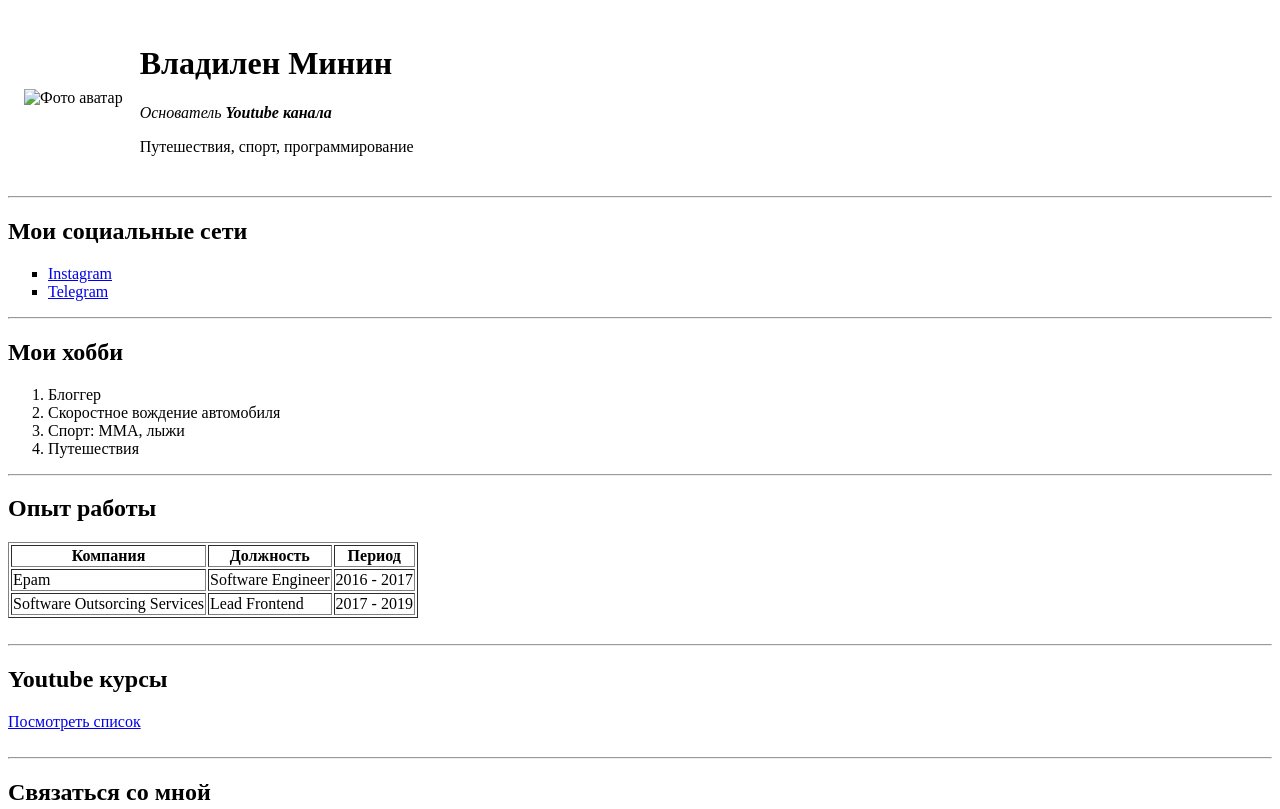
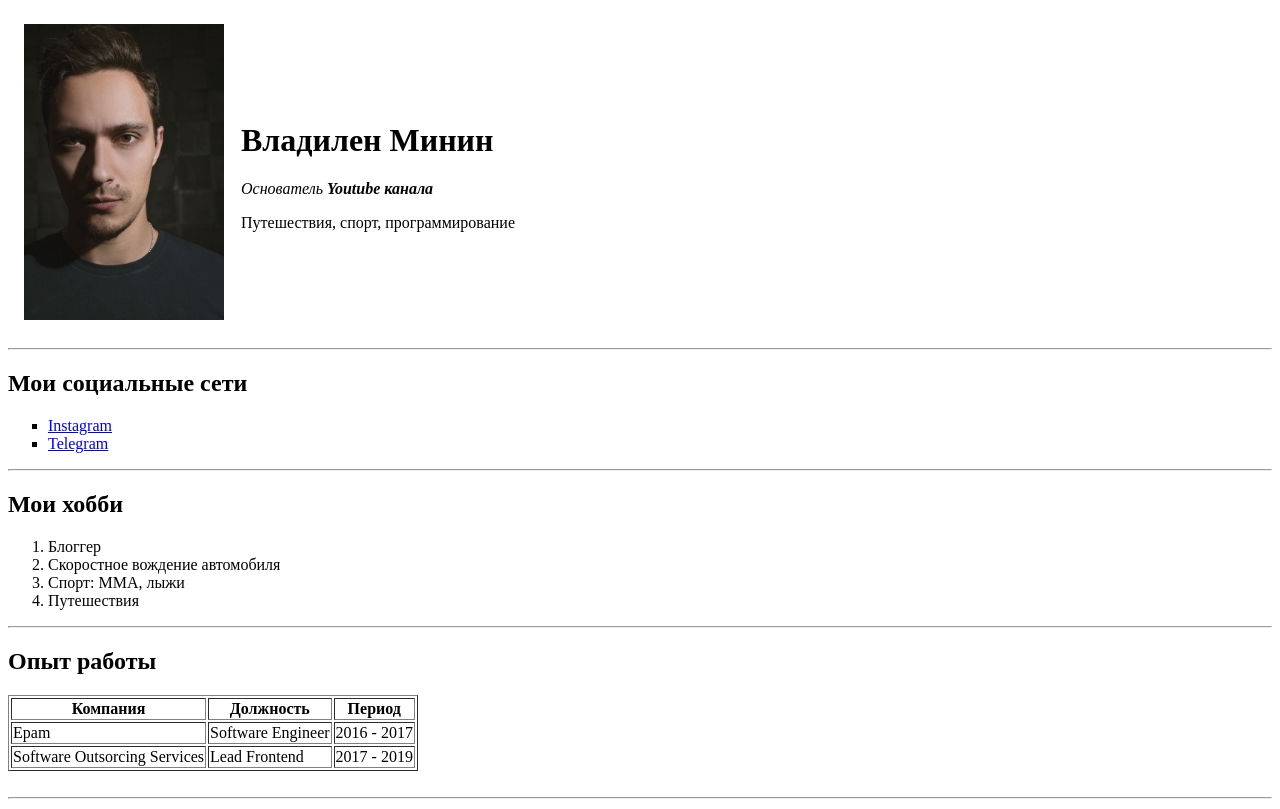
Before and after one commit to kovalenko-av/CV-2, a plain HTML site: page index.html in a window 1280 px wide. Shown: the top 809 px of the page. Drawn offline with Linux system fonts and the light colour scheme; the site is published under a folder, as on GitHub Pages, so addresses that start at the root find nothing.

Commit message:
Update index.html
/foto

```diff
--- a/index.html
+++ b/index.html
@@ -8,7 +8,7 @@
         <table cellspacing="15px">
             <tr>
                 <td>
-                    <img src="/foto.jpg" alt="Фото аватар" width="200px">
+                    <img src="foto.jpg" alt="Фото аватар" width="200px">
                 </td>
                 <td>
                     <h1>Владилен Минин</h1>
```
